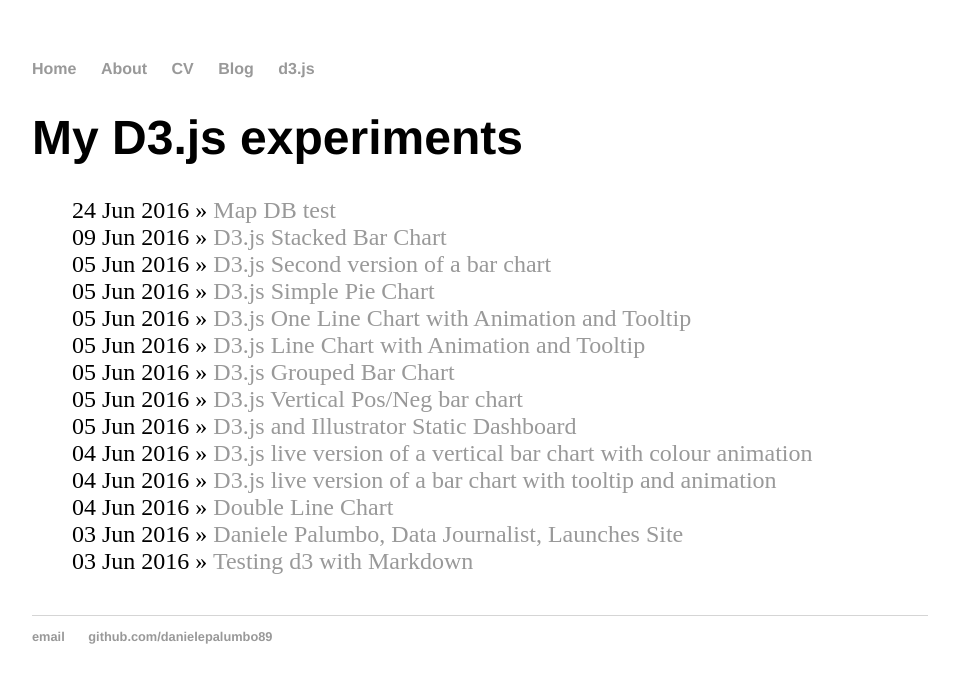
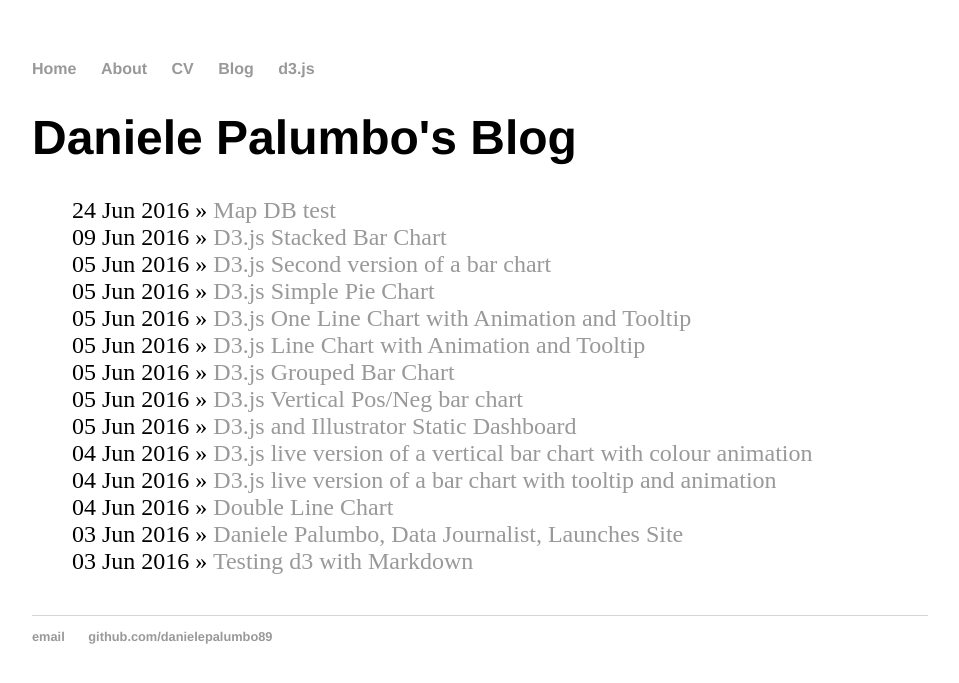
Before and after one commit to danielepalumbo89/danielepalumbo89.github.io, a Jekyll site: the page built from blog/index.html, in a window 1280 px wide. Shown: the top 683 px of the page, without its empty margins (160-1119 px from the left). Built offline with Jekyll 4.4.1, drawn with Linux system fonts in a browser that asks for light colours.

Commit message:
Update index.html

```diff
--- a/blog/index.html
+++ b/blog/index.html
@@ -1,6 +1,6 @@
 ---
 layout: default
-title: My D3.js experiments
+title: Daniele Palumbo's Blog
 ---
 	<h1>{{ page.title }}</h1>
 	<ul class="posts">
```
